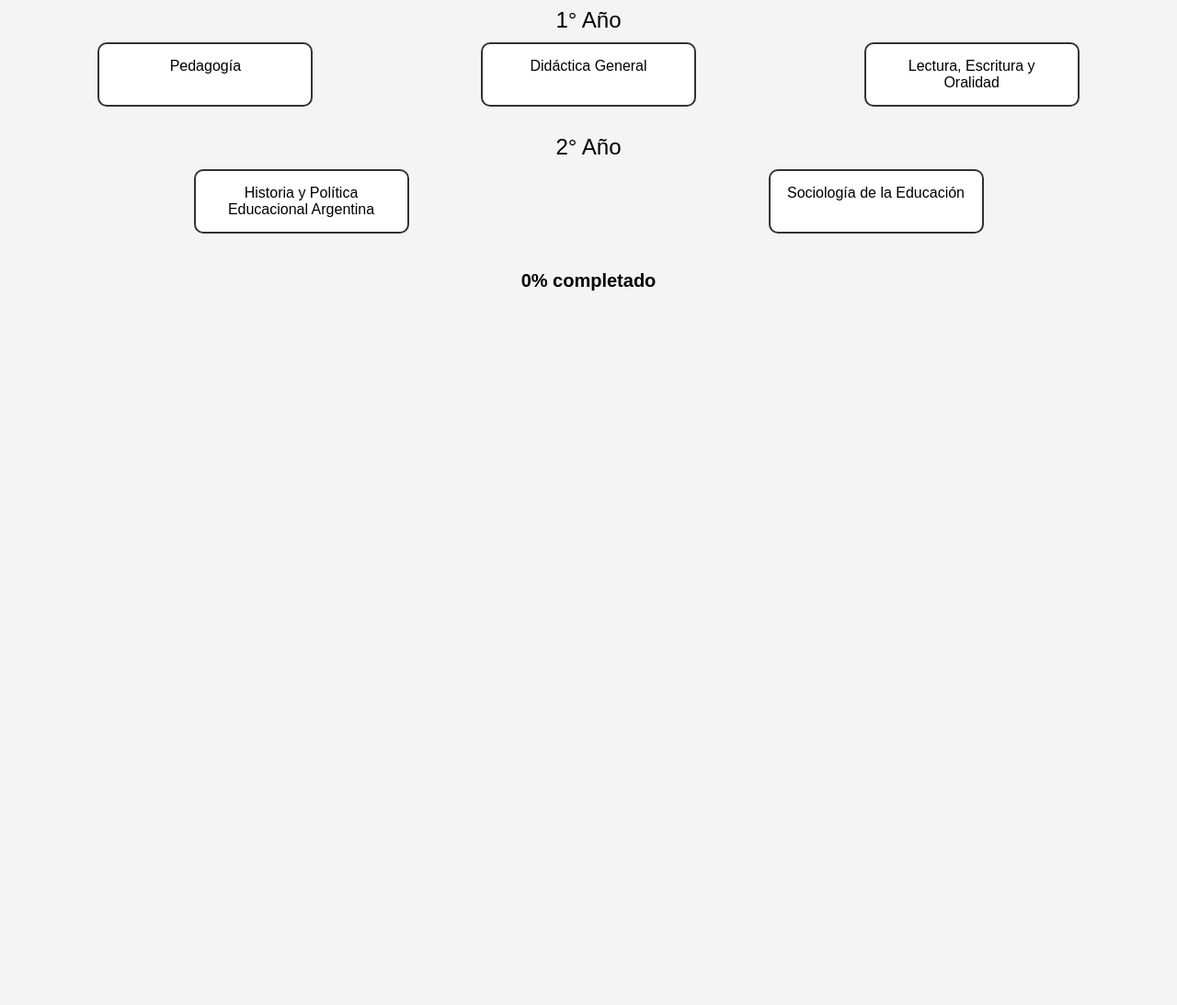
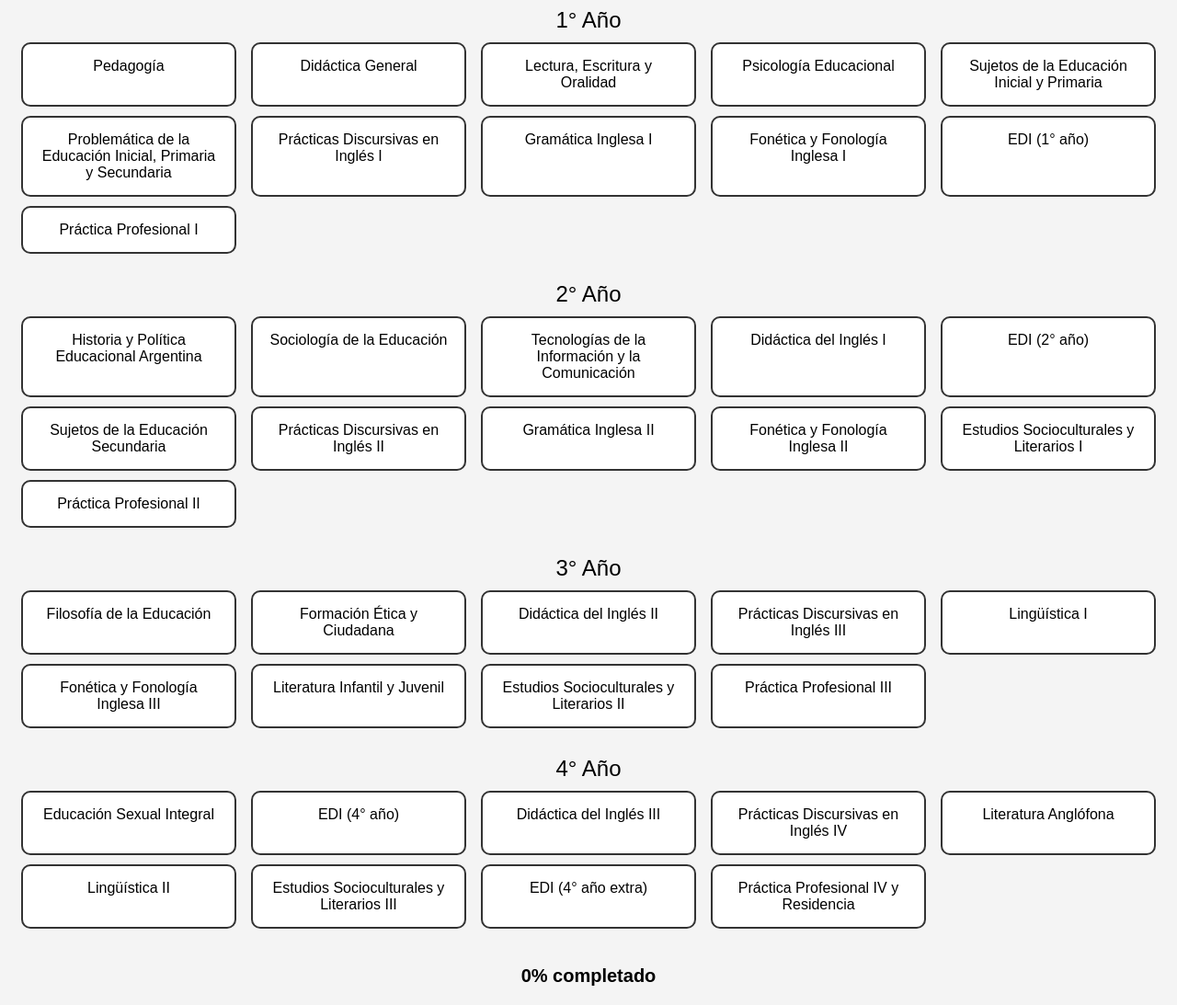
Before and after one commit to soffiiilu/malla-ingles-terciario-tucuman, a plain HTML site: page index.html in a window 1280 px wide. Shown: the part 100-1193 px from the top of the page at 92% size. Before the commit the page ends 800 px from the top, so only its background shows below. Drawn offline with Linux system fonts and the light colour scheme.

Commit message:
Update index.html

```diff
--- a/index.html
+++ b/index.html
@@ -11,27 +11,22 @@
       padding: 20px;
       text-align: center;
     }
-
     h1 {
       margin-bottom: 10px;
     }
-
     .año {
       margin: 30px 0;
     }
-
     .titulo-año {
       font-size: 24px;
       margin-bottom: 10px;
     }
-
     .grid {
       display: grid;
       grid-template-columns: repeat(auto-fit, minmax(200px, 1fr));
       gap: 10px;
       justify-items: center;
     }
-
     .materia {
       background-color: white;
       border: 2px solid #333;
@@ -41,21 +36,12 @@
       max-width: 200px;
       cursor: pointer;
       transition: background 0.3s;
-      position: relative;
     }
-
     .materia.aprobada {
       background-color: #4caf50;
       color: white;
       border-color: #4caf50;
     }
-
-    .correlativa {
-      font-size: 12px;
-      color: #555;
-      margin-top: 5px;
-    }
-
     #contador {
       margin-top: 40px;
       font-size: 20px;
@@ -67,39 +53,73 @@
   <h1>Malla Interactiva - Profesorado de Inglés</h1>
 
   <div id="contenedor-materias">
-    <!-- Acá van los años y las materias -->
-
+    <!-- Año 1 -->
     <div class="año">
       <div class="titulo-año">1° Año</div>
       <div class="grid">
-        <div class="materia" data-id="1" data-correlativas="">
-          Pedagogía
-        </div>
-        <div class="materia" data-id="2" data-correlativas="">
-          Didáctica General
-        </div>
-        <div class="materia" data-id="3" data-correlativas="">
-          Lectura, Escritura y Oralidad
-        </div>
-        <!-- Agregá todas las materias del 1° año acá -->
+        <div class="materia" data-id="1">Pedagogía</div>
+        <div class="materia" data-id="2">Didáctica General</div>
+        <div class="materia" data-id="3">Lectura, Escritura y Oralidad</div>
+        <div class="materia" data-id="4">Psicología Educacional</div>
+        <div class="materia" data-id="5">Sujetos de la Educación Inicial y Primaria</div>
+        <div class="materia" data-id="6">Problemática de la Educación Inicial, Primaria y Secundaria</div>
+        <div class="materia" data-id="7">Prácticas Discursivas en Inglés I</div>
+        <div class="materia" data-id="8">Gramática Inglesa I</div>
+        <div class="materia" data-id="9">Fonética y Fonología Inglesa I</div>
+        <div class="materia" data-id="10">EDI (1° año)</div>
+        <div class="materia" data-id="11">Práctica Profesional I</div>
       </div>
     </div>
 
+    <!-- Año 2 -->
     <div class="año">
       <div class="titulo-año">2° Año</div>
       <div class="grid">
-        <div class="materia" data-id="12" data-correlativas="1">
-          Historia y Política Educacional Argentina
-        </div>
-        <div class="materia" data-id="13" data-correlativas="6">
-          Sociología de la Educación
-        </div>
-        <!-- Agregá todas las materias del 2° año acá -->
+        <div class="materia" data-id="12" data-correlativas="1">Historia y Política Educacional Argentina</div>
+        <div class="materia" data-id="13" data-correlativas="6">Sociología de la Educación</div>
+        <div class="materia" data-id="14" data-correlativas="3">Tecnologías de la Información y la Comunicación</div>
+        <div class="materia" data-id="15" data-correlativas="2,5,6">Didáctica del Inglés I</div>
+        <div class="materia" data-id="16">EDI (2° año)</div>
+        <div class="materia" data-id="17" data-correlativas="4,5">Sujetos de la Educación Secundaria</div>
+        <div class="materia" data-id="18" data-correlativas="7,8">Prácticas Discursivas en Inglés II</div>
+        <div class="materia" data-id="19" data-correlativas="8">Gramática Inglesa II</div>
+        <div class="materia" data-id="20" data-correlativas="7,9">Fonética y Fonología Inglesa II</div>
+        <div class="materia" data-id="21" data-correlativas="7">Estudios Socioculturales y Literarios I</div>
+        <div class="materia" data-id="22">Práctica Profesional II</div>
       </div>
     </div>
 
-    <!-- Repetí para 3° y 4° año -->
+    <!-- Año 3 -->
+    <div class="año">
+      <div class="titulo-año">3° Año</div>
+      <div class="grid">
+        <div class="materia" data-id="23" data-correlativas="12">Filosofía de la Educación</div>
+        <div class="materia" data-id="24" data-correlativas="13">Formación Ética y Ciudadana</div>
+        <div class="materia" data-id="25" data-correlativas="15,17,18,19">Didáctica del Inglés II</div>
+        <div class="materia" data-id="26" data-correlativas="18,19">Prácticas Discursivas en Inglés III</div>
+        <div class="materia" data-id="27" data-correlativas="19">Lingüística I</div>
+        <div class="materia" data-id="28" data-correlativas="20">Fonética y Fonología Inglesa III</div>
+        <div class="materia" data-id="29" data-correlativas="18,19">Literatura Infantil y Juvenil</div>
+        <div class="materia" data-id="30" data-correlativas="18,21">Estudios Socioculturales y Literarios II</div>
+        <div class="materia" data-id="31">Práctica Profesional III</div>
+      </div>
+    </div>
 
+    <!-- Año 4 -->
+    <div class="año">
+      <div class="titulo-año">4° Año</div>
+      <div class="grid">
+        <div class="materia" data-id="32" data-correlativas="17">Educación Sexual Integral</div>
+        <div class="materia" data-id="33">EDI (4° año)</div>
+        <div class="materia" data-id="34" data-correlativas="25,26,31">Didáctica del Inglés III</div>
+        <div class="materia" data-id="35" data-correlativas="26,28">Prácticas Discursivas en Inglés IV</div>
+        <div class="materia" data-id="36" data-correlativas="26,29">Literatura Anglófona</div>
+        <div class="materia" data-id="37" data-correlativas="26,27">Lingüística II</div>
+        <div class="materia" data-id="38" data-correlativas="30">Estudios Socioculturales y Literarios III</div>
+        <div class="materia" data-id="39">EDI (4° año extra)</div>
+        <div class="materia" data-id="40">Práctica Profesional IV y Residencia</div>
+      </div>
+    </div>
   </div>
 
   <div id="contador">0% completado</div>
@@ -110,14 +130,13 @@
 
     materias.forEach(materia => {
       materia.addEventListener('click', () => {
-        // Correlativas
         const correlativas = materia.dataset.correlativas;
         if (correlativas) {
           const necesarias = correlativas.split(',');
           const aprobadas = Array.from(document.querySelectorAll('.materia.aprobada')).map(m => m.dataset.id);
           const faltan = necesarias.filter(n => !aprobadas.includes(n));
           if (faltan.length > 0) {
-            alert('Para aprobar esta materia necesitás tener aprobadas: ' + faltan.join(', '));
+            alert('Para cursar esta materia necesitás aprobar: ' + faltan.join(', '));
             return;
           }
         }
```
